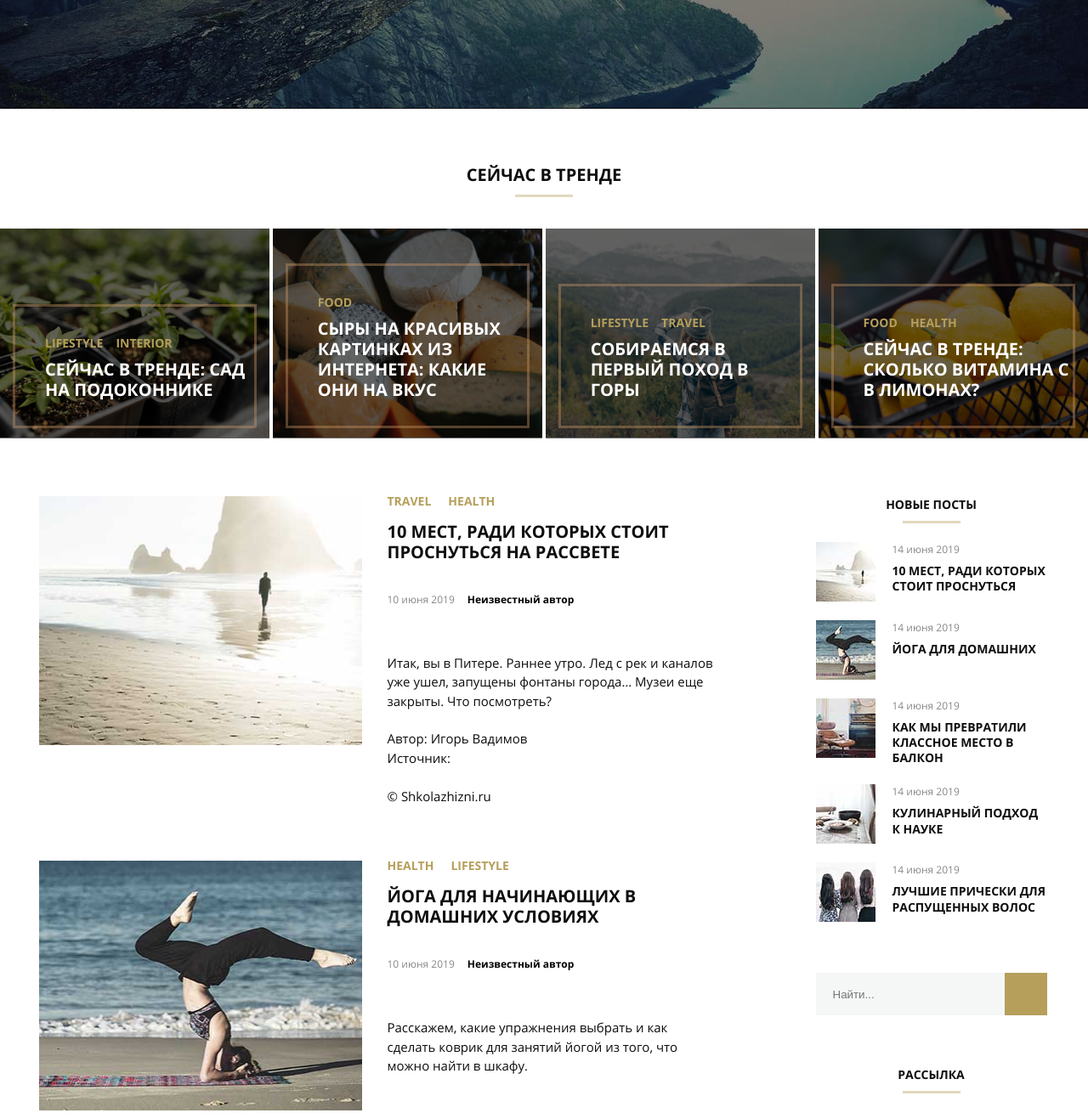
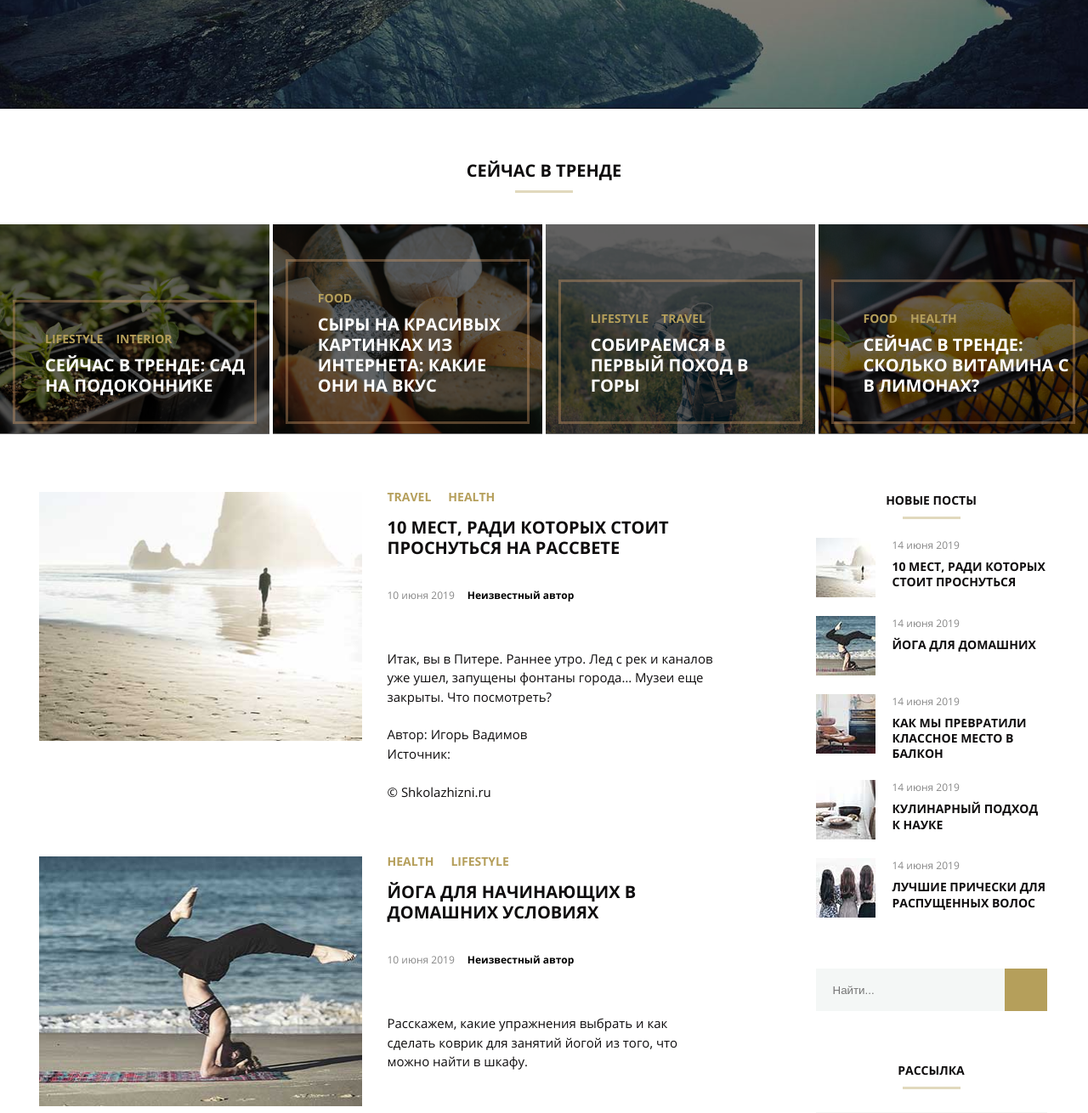
Before and after one commit to TheFortnight/Meotida1, a plain HTML site: page index.html in a window 1280 px wide. Shown: the part 320-1630 px from the top of the page at 85% size. Drawn offline with Linux system fonts and the light colour scheme; files whose address does not match are found by name.

Commit message:
Update style.css

```diff
--- a/style.css
+++ b/style.css
@@ -135,7 +135,7 @@ section {
 
 .intrend_header, .handmade_title {
   text-align: center;
-  padding: 65px 0 30px 0;
+  padding: 60px 0 30px 0;
   text-transform: uppercase;
   font-family: "Open Sans", Arial, sans-serif;
   font-weight: 600;
@@ -237,7 +237,6 @@ section {
   margin-left: auto;
   margin-right: auto;
   padding-top: 65px;
-  padding-bottom: 65px;
   display: flex;
 }
 
```
